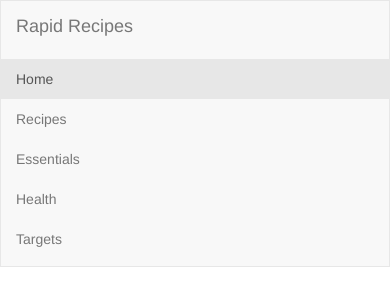
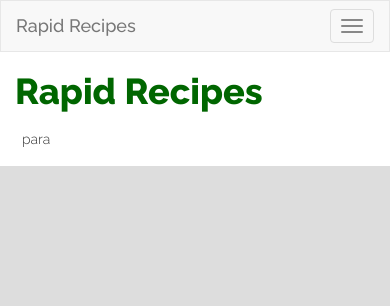
Before and after one commit to fdcoull/set08101_assessment, a plain HTML site: page boilerplate.html in a window 390 px wide. Drawn offline with Linux system fonts and the light colour scheme.

Commit message:
Implement mobile friendly menu

```diff
--- a/boilerplate.html
+++ b/boilerplate.html
@@ -1,18 +1,34 @@
 <!DOCTYPE html>
+
+<!--
+
+*js use cookie to store night mode
+* carousel - https://www.w3schools.com/bootstrap/bootstrap_carousel.asp
+
+-->
+
 <html lang="en">
 <head>
   <meta charset="utf-8">
   <title>Rapid Recipes</title>
   <meta name="viewport" content="width=device-width,initial-scale=1">
+  <!-- CSS sources -->
+  <link rel="stylesheet" href="style/global.css">
   <!-- Bootstrap CSS -->
   <link rel="stylesheet" href="lib/bootstrap-3.3.7-dist/css/bootstrap.min.css">
 </head>
-<body>
+<body class="body-rapid-recipes">
   <nav class="navbar navbar-default">
     <div class="container-fluid">
       <div class="navbar-header">
+        <button type="button" class="navbar-toggle" data-toggle="collapse" data-target="#menu">
+          <span class="icon-bar"></span>
+          <span class="icon-bar"></span>
+          <span class="icon-bar"></span>
+        </button>
         <a class="navbar-brand" href='index.html'>Rapid Recipes</a>
       </div>
+      <div class="collapse navbar-collapse" id="menu">
         <ul class="nav navbar-nav">
           <li class="active"><a href='#'>Home</a></li>
           <li><a href="recipes.html">Recipes</a></li>
@@ -21,7 +37,13 @@
           <li><a href="targets.html">Targets</a></li>
         </ul>
       </div>
+    </div>
   </nav>
+
+  <div class="container content-rapid-recipes">
+    <h1>Rapid Recipes</h1>
+    <p>para</p>
+  </div>
 </body>
 <!-- JQuery JS -->
 <script src="lib/jquery-3.6.4/jquery-3.6.4.min.js"></script>
--- /dev/null
+++ b/css/global.css
@@ -0,0 +1,39 @@
+@font-face {
+  font-family: 'raleway-extra';
+  src: url(fonts/Raleway/static/Raleway-ExtraBold.ttf);
+}
+
+@font-face {
+  font-family: 'raleway-light';
+  src: url(fonts/Raleway/static/Raleway-Light.ttf);
+}
+
+.navbar-default .navbar-nav > .active > a,
+.navbar-default .navbar-nav > .active > a:focus,
+.navbar-default .navbar-nav > .active > a:hover {
+  border-bottom-style: solid;
+  border-color: #006600;
+}
+
+.navbar {
+  margin-bottom: 0 !important;
+}
+
+
+
+p {
+  padding: 0.5em;
+}
+
+.body-rapid-recipes {
+  background-color: #dddddd;
+}
+
+.content-rapid-recipes > h1 {
+  color: #006600 !important;
+  font-family: 'raleway-light';
+}
+
+.content-rapid-recipes {
+  background-color: #ffffff;
+}
--- /dev/null
+++ b/style/global.css
@@ -0,0 +1,46 @@
+@font-face {
+  font-family: raleway-regular;
+  src: url(fonts/Raleway/static/Raleway-Medium.ttf);
+}
+
+@font-face {
+  font-family: raleway-extra;
+  src: url(fonts/Raleway/static/Raleway-ExtraBold.ttf);
+}
+
+@font-face {
+  font-family: raleway-light;
+  src: url(fonts/Raleway/static/Raleway-Light.ttf);
+}
+
+.navbar-default .navbar-nav > .active > a,
+.navbar-default .navbar-nav > .active > a:focus,
+.navbar-default .navbar-nav > .active > a:hover {
+  border-bottom-style: solid;
+  border-color: #006600;
+}
+
+.navbar {
+  margin-bottom: 0 !important;
+  font-family: raleway-regular;
+}
+
+
+
+p {
+  padding: 0.5em;
+}
+
+.body-rapid-recipes {
+  background-color: #dddddd;
+  font-family: raleway-light;
+}
+
+.content-rapid-recipes > h1 {
+  color: #006600 !important;
+  font-family: raleway-extra;
+}
+
+.content-rapid-recipes {
+  background-color: #ffffff;
+}
```
Also changed, not shown: style/fonts/Raleway/OFL.txt (added), style/fonts/Raleway/README.txt (added), style/fonts/Raleway/static/Raleway-ExtraBold.ttf (added), style/fonts/Raleway/static/Raleway-Light.ttf (added), style/fonts/Raleway/static/Raleway-Medium.ttf (added). Lines whose indentation alone changed are shown as unchanged.
